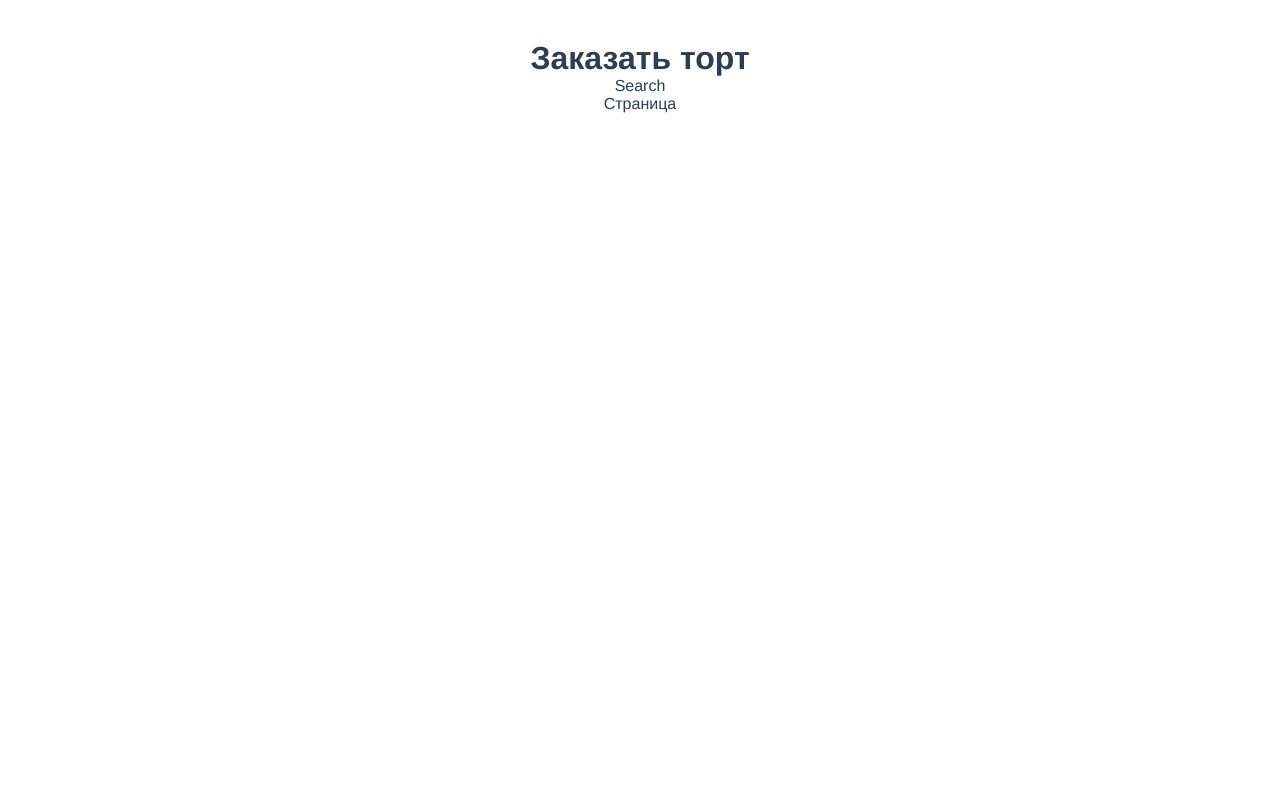
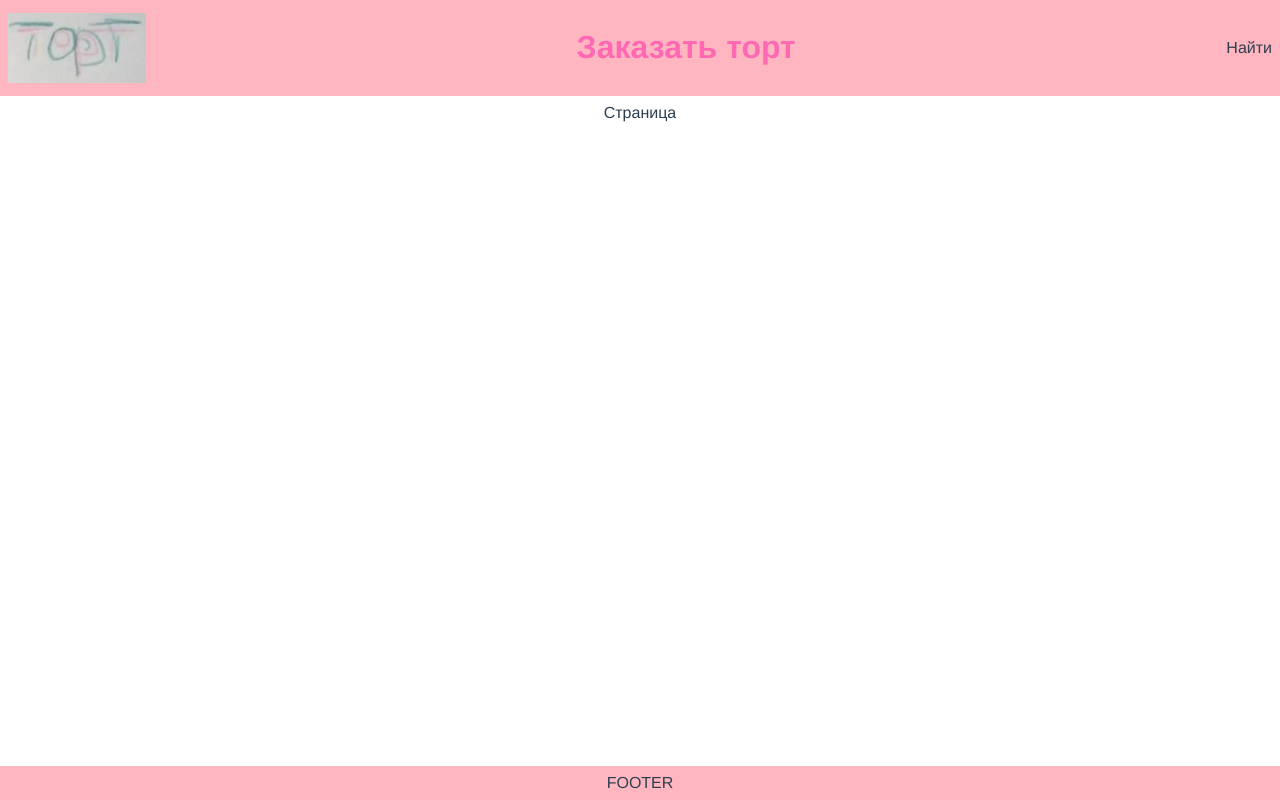
Before and after one commit to Something-Digital/tortix, a Vue app in the folder frontend/: page / in a window 1280 px wide. Built offline with nearby package versions, Linux system fonts and the light colour scheme.

Commit message:
added header, footer, and css vars

```diff
--- a/frontend/src/App.vue
+++ b/frontend/src/App.vue
@@ -2,26 +2,37 @@
   <div id="app">
     <Header title="Заказать торт"/>
     <router-view/>
+    <Footer />
   </div>
 </template>
 
 <script>
 import Header from '@/components/Header.vue';
+import Footer from '@/components/Footer.vue';
 
 export default {
   name: 'Main',
   components: {
     Header,
+    Footer,
   },
 };
 </script>
 
 <style>
+@import url('vars.css');
+body {
+  margin: 0;
+}
 #app {
   font-family: Avenir, Helvetica, Arial, sans-serif;
   -webkit-font-smoothing: antialiased;
   -moz-osx-font-smoothing: grayscale;
   text-align: center;
-  color: #2c3e50;
+  color: var(--main-text-color);
+
+  min-height: 100vh;
+  display: flex;
+  flex-direction: column;
 }
 </style>
--- /dev/null
+++ b/frontend/src/components/Footer.vue
@@ -0,0 +1,14 @@
+<template>
+  <footer class="footer">
+    FOOTER
+  </footer>
+</template>
+
+<style scoped>
+.footer {
+  margin-top: auto;
+
+  padding: var(--common-padding);
+  background: var(--main-background-color);
+}
+</style>
--- a/frontend/src/components/Header.vue
+++ b/frontend/src/components/Header.vue
@@ -1,7 +1,8 @@
 <template>
   <header class="header">
+    <img src="img/logo.jpg" alt="">
     <h1 class="title">{{ title }}</h1>
-    <div class="search">Search</div>
+    <div class="search">Найти</div>
   </header>
 </template>
 
@@ -15,7 +16,16 @@ export default {
 </script>
 
 <style scoped>
-h1 {
-  margin: 40px 0 0;
+.header {
+  display: flex;
+  justify-content: space-between;
+  align-items: center;
+
+  padding: var(--common-padding);
+  background: var(--main-background-color);
+}
+
+.title {
+  color: var(--main-title-color);
 }
 </style>
--- /dev/null
+++ b/frontend/src/vars.css
@@ -0,0 +1,13 @@
+:root {
+  /* heights */
+
+
+  /* paddings */
+  --common-padding: 8px;
+
+
+  /* colors */
+  --main-title-color: hotpink;
+  --main-text-color: #2c3e50;
+  --main-background-color: lightpink;
+}
--- a/frontend/src/views/Main.vue
+++ b/frontend/src/views/Main.vue
@@ -3,3 +3,9 @@
     Страница
   </div>
 </template>
+
+<style scoped>
+.main {
+  padding: var(--common-padding);
+}
+</style>
```
Also changed, not shown: frontend/public/img/logo.jpg (added).
